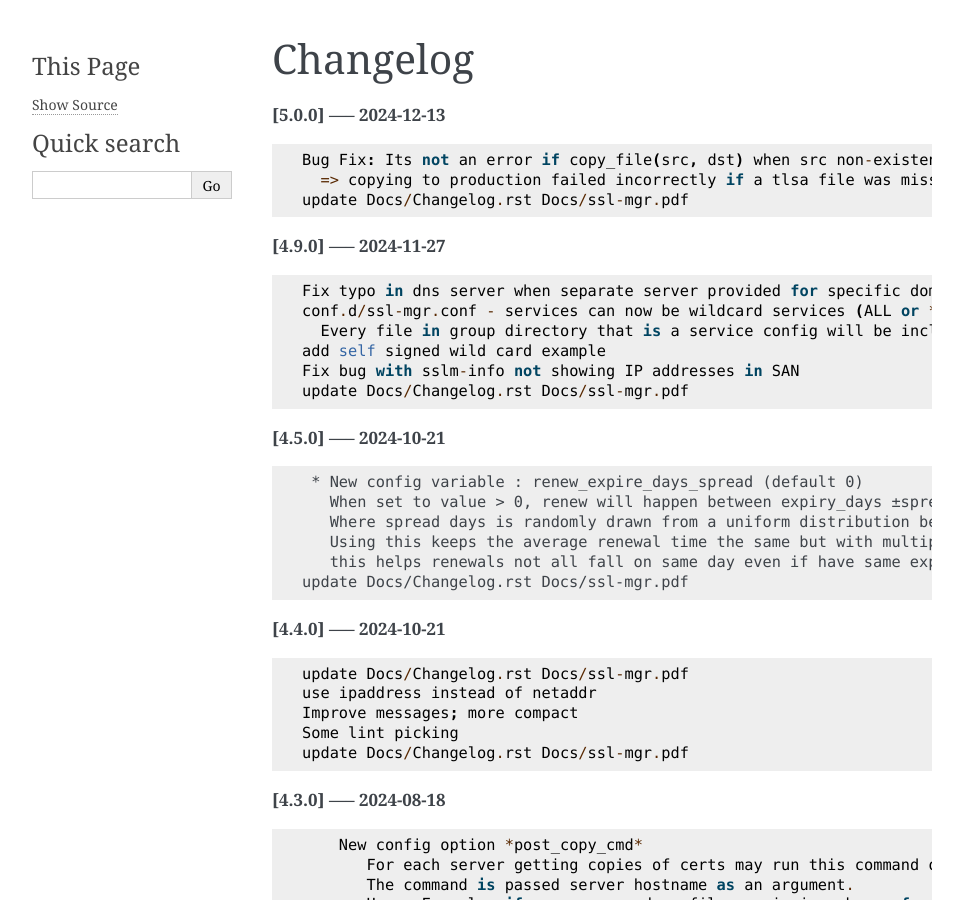
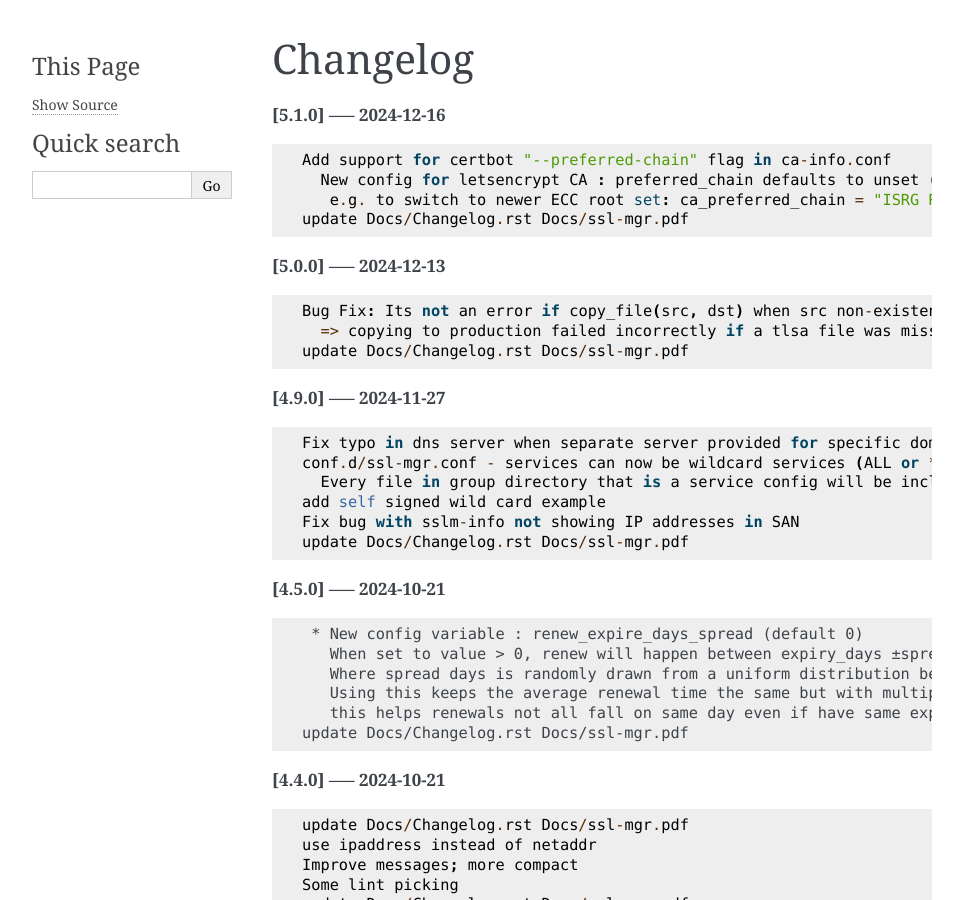
Before and after one commit to gene-git/ssl-mgr, a Sphinx documentation site: the page built from Docs/Changelog.rst, in a window 1280 px wide and 900 px high. Shown: the whole window, without its empty margins (148-1111 px from the left). Built offline with Sphinx 7.4.7, drawn with Linux system fonts in a browser that asks for light colours; pages that are not in the unit, such as notebooks, are missing from menus.

Commit message:
update Docs/Changelog.rst Docs/ssl-mgr.pdf

```diff
--- a/Docs/Changelog.rst
+++ b/Docs/Changelog.rst
@@ -1,5 +1,13 @@
 Changelog
 =========
+
+**[5.1.0] ----- 2024-12-16** ::
+
+	    Add support for certbot "--preferred-chain" flag in ca-info.conf
+	      New config for letsencrypt CA : preferred_chain defaults to unset (uses LE default).
+	       e.g. to switch to newer ECC root set: ca_preferred_chain = "ISRG Root X2"
+	    update Docs/Changelog.rst Docs/ssl-mgr.pdf
+
 
 **[5.0.0] ----- 2024-12-13** ::
 
```
Also changed, not shown: 1 other file.
